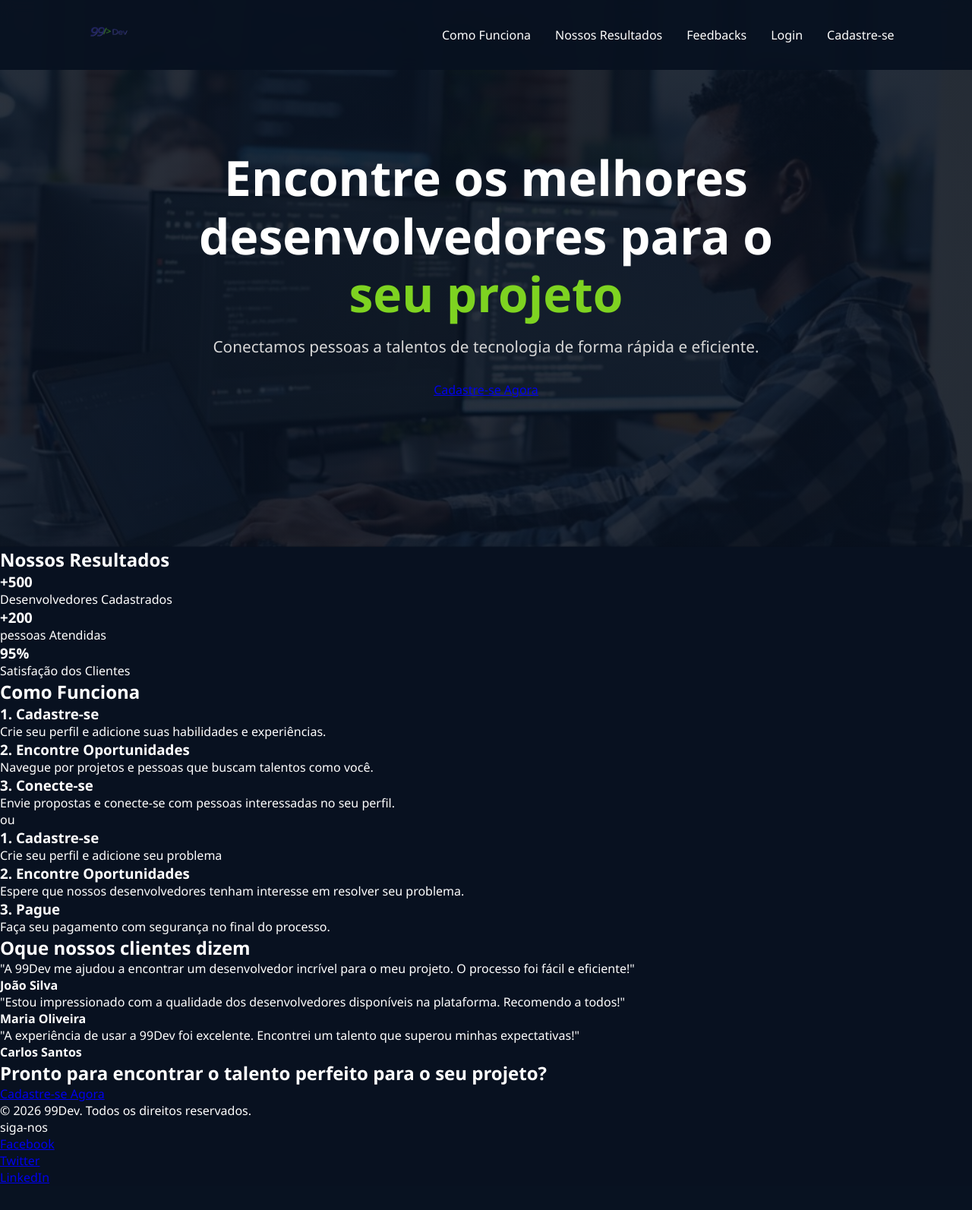
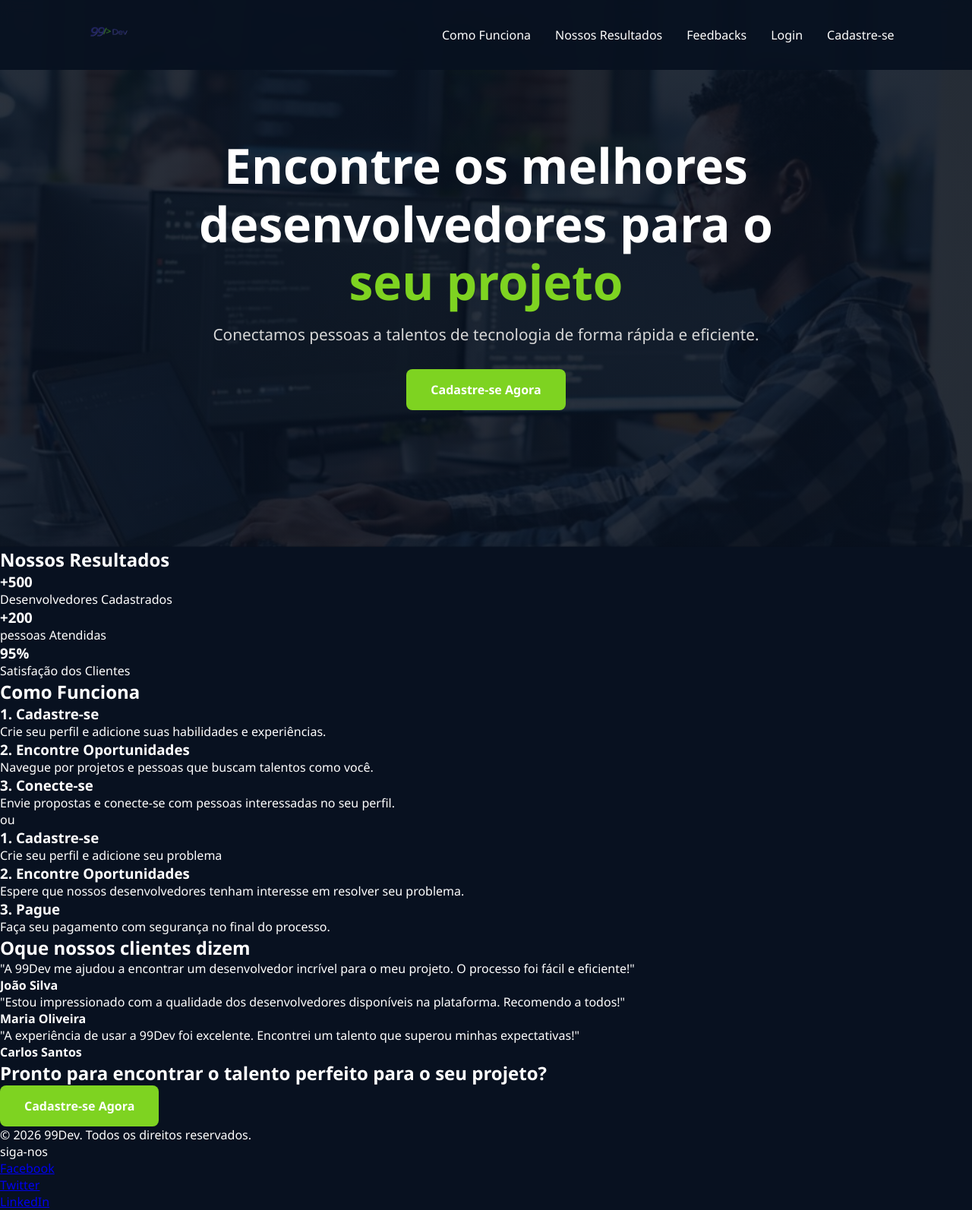
Before and after one commit to TheoNogueiraVirginio/99dev, a Flask app: template templates/home.html in a window 1280 px wide. Shown: the whole page at 76% size. Before the commit the page ends 1558 px from the top, so only its background shows below. Run offline with Flask 3, Linux system fonts and the light colour scheme; the template is opened without the code that fills it, so the values that code supplies are empty.

Commit message:
feat(home): css do botão do hero

```diff
--- a/static/css/home.css
+++ b/static/css/home.css
@@ -93,3 +93,25 @@ nav a:hover{
     color:#d7d7d7;
     margin-bottom:2rem;
 }
+.btn{
+    display:inline-block;
+
+    padding:1rem 2rem;
+
+    background:#7ED321;
+    color:white;
+
+    text-decoration:none;
+    font-weight:bold;
+
+    border-radius:8px;
+
+    transition:.3s;
+}
+
+.btn:hover{
+    transform:translateY(-3px);
+
+    box-shadow:
+    0 0 20px rgba(126,211,33,.4);
+}
```
